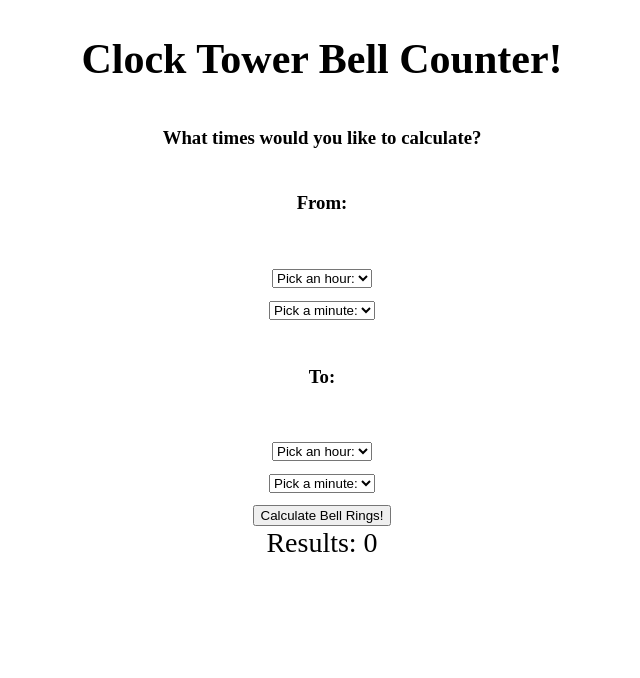
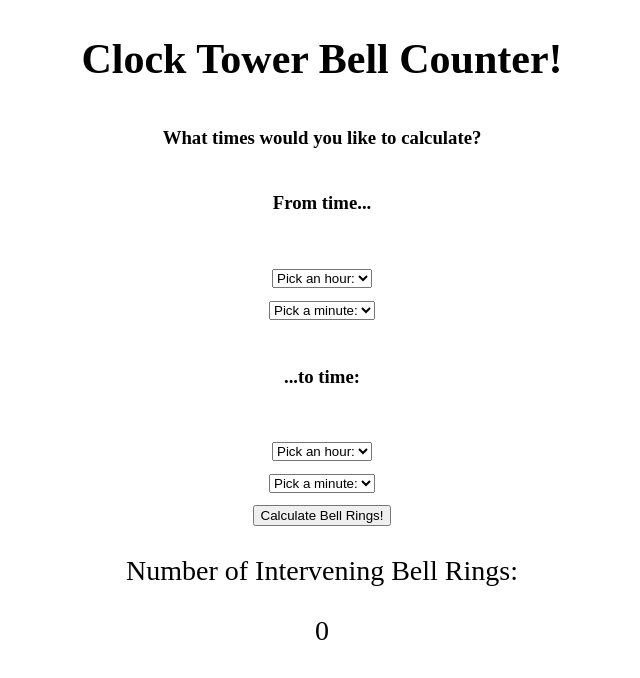
Before and after one commit to mepc36/clockTowerBellCounter, a React app: page / in a window 1280 px wide. Shown: the top 678 px of the page, without its empty margins (318-958 px from the left). Built offline with nearby package versions, Linux system fonts and the light colour scheme.

Commit message:
Correctly calculate the number of bell rings, and display it on the UI.

```diff
--- a/client/App.jsx
+++ b/client/App.jsx
@@ -23,36 +23,61 @@ class App extends React.Component {
 
   setTimeHour(e, toOrFrom) {
     e.preventDefault();
+    var numeralizedValue = parseInt(e.target.value);
+
+    if (numeralizedValue > 12) {
+      numeralizedValue -= 12;
+    }
+
     if (toOrFrom === 'from') {
       this.setState({
-        fromTimeHour: parseInt(e.target.value)
+        fromTimeHour: numeralizedValue,
       });
     } else {
       this.setState({
-        toTimeHour: parseInt(e.target.value)
+        toTimeHour: numeralizedValue,
       });
     }
   }
 
   setTimeMinute(e, toOrFrom) {
     e.preventDefault();
+    var numeralizedValue = parseInt(e.target.value);
+
+    if (numeralizedValue > 12) {
+      numeralizedValue -= 12;
+    }
+
     if (toOrFrom === 'from') {
       this.setState({
-        fromTimeMinute: parseInt(e.target.value)
+        fromTimeMinute: numeralizedValue
       });
     } else {
       this.setState({
-        toTimeMinute: parseInt(e.target.value)
+        toTimeMinute: numeralizedValue
       });
     }
   }
 
   calculateBellRings() {
-    if (!this.state.fromTimeHour || !this.state.fromTimeMinute || !this.state.toTimeHour || !this.state.toTimeMinute) {
-      console.log('You must select two times, before the number of bell rings can be calculated!')
+    var newResults = 0;
+    var i = this.state.fromTimeHour;
+
+    if (this.state.fromTimeHour === null || this.state.fromTimeMinute === null || this.state.toTimeHour === null || this.state.toTimeMinute === null) {
+      window.alert('You must select two times before the number of bell rings can be calculated!')
+    } else if (this.state.fromTimeHour === this.state.toTimeHour && this.state.fromTimeMinute === this.state.toTimeMinute) {
+      this.setState({
+        results: 24,
+      })
     } else {
-      console.log('Calculating bell rings!');
-
+      while (i <= this.state.toTimeHour) {
+        newResults += this.state.fromTimeHour;
+        this.state.fromTimeHour += 1;
+        i++;
+      }
+      this.setState({
+        results: newResults,
+      })
     }
   }
 
--- a/client/components/BellResults.jsx
+++ b/client/components/BellResults.jsx
@@ -10,7 +10,10 @@ class BellResults extends React.Component {
 
   render () {
     return (
-      <div>Results: {this.props.results}</div>
+      <div>
+        <p>Number of Intervening Bell Rings:</p>
+        <p>{this.props.results}</p>
+      </div>
     )
   }
 }
--- a/client/components/TimeSetForm.jsx
+++ b/client/components/TimeSetForm.jsx
@@ -13,9 +13,9 @@ class TimeSetForm extends React.Component {
     return(
       <div>
         <h6>What times would you like to calculate?</h6>
-          <h6>From:</h6>
+          <h6>From time...</h6>
           <TimeMenu setTimeHour={this.props.setTimeHour} setTimeMinute={this.props.setTimeMinute} toOrFrom={'from'}/>
-          <h6>To:</h6>
+          <h6>...to time:</h6>
           <TimeMenu setTimeHour={this.props.setTimeHour} setTimeMinute={this.props.setTimeMinute} toOrFrom={'to'}/>
         <button onClick={(e) => this.props.calculateBellRings(e)}>Calculate Bell Rings!</button>
         <br />
```
Also changed, not shown: public/bundle.js.
